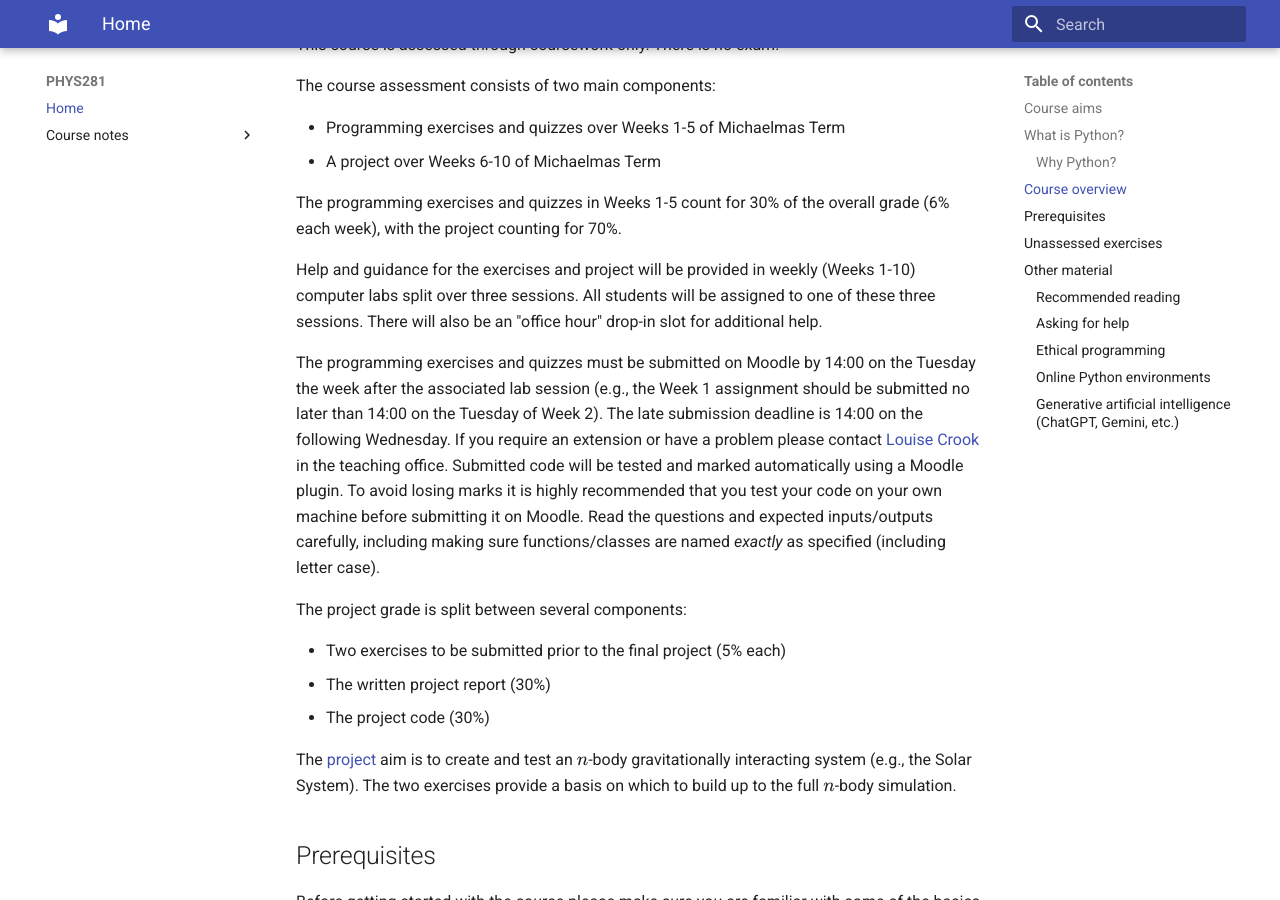
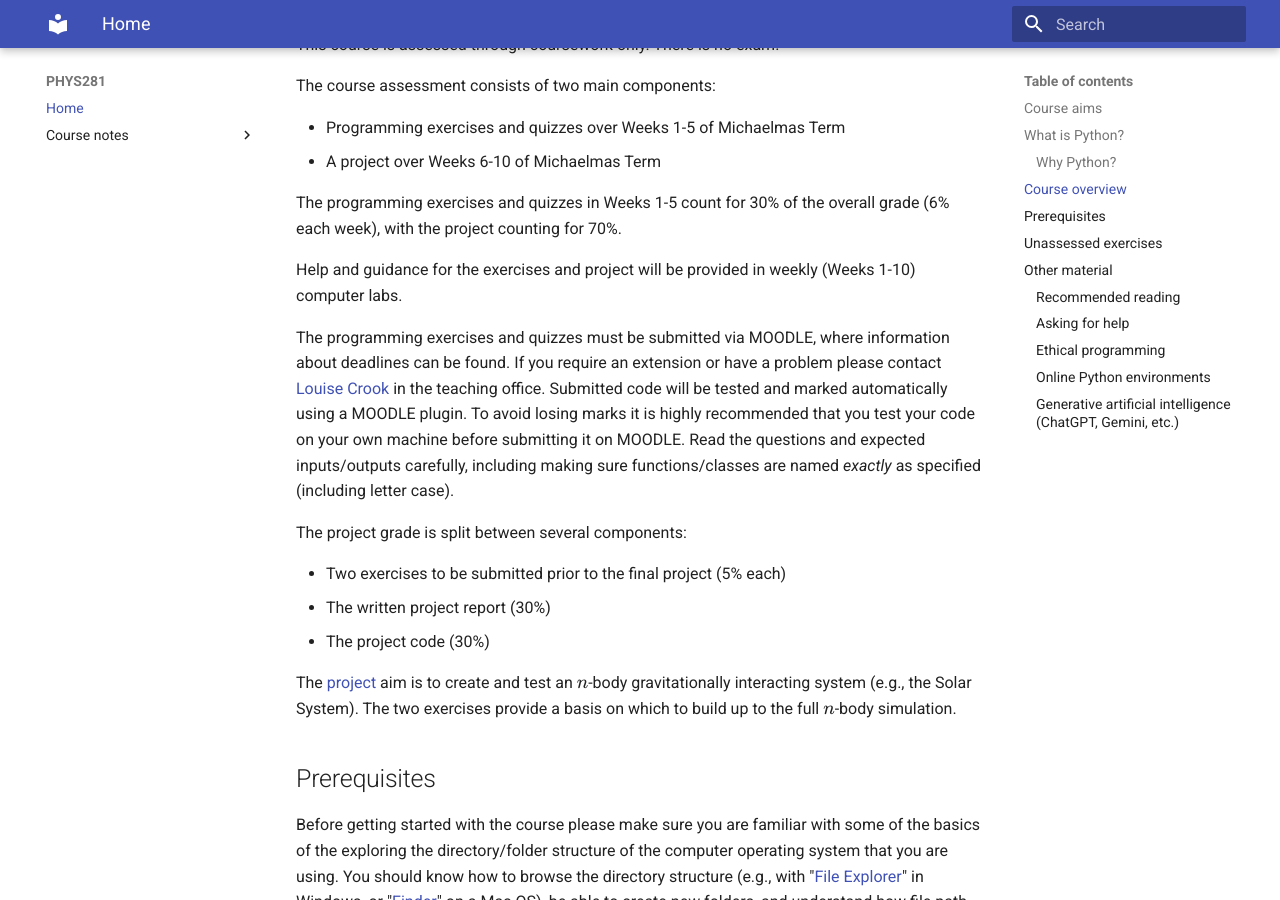
Before and after one commit to ndd21/PHYS281, an MkDocs documentation site: the page built from docs/index.md, in a window 1280 px wide and 900 px high, scrolled down 2878 px. Built offline with MkDocs 1.6.1 and Material for MkDocs 9.7.7, drawn with Linux system fonts in a browser that asks for light colours.

Commit message:
Removed some out-of-date information about labs and deadlines from the main website, spotted by Clio.

```diff
--- a/docs/index.md
+++ b/docs/index.md
@@ -134,21 +134,16 @@ The programming exercises and quizzes in Weeks 1-5 count for 30% of the
 overall grade (6% each week), with the project counting for 70%.
 
 Help and guidance for the exercises and project will be provided in
-weekly (Weeks 1-10) computer labs split over three sessions. All
-students will be assigned to one of these three sessions. There will
-also be an "office hour" drop-in slot for additional help.
+weekly (Weeks 1-10) computer labs.
 
-The programming exercises and quizzes must be submitted on Moodle by
-14:00 on the Tuesday the week after the associated lab session (e.g.,
-the Week 1 assignment should be submitted no later than 14:00 on the
-Tuesday of Week 2). The late submission deadline is 14:00 on the
-following Wednesday. If you require an extension or have a problem
-please contact [Louise
+The programming exercises and quizzes must be submitted via MOODLE,
+where information about deadlines can be found.  If you require an
+extension or have a problem please contact [Louise
 Crook](https://teams.microsoft.com/l/chat/0/0?users=louise.crook@lancaster.ac.uk)
 in the teaching office. Submitted code will be tested and marked
-automatically using a Moodle plugin. To avoid losing marks it is
+automatically using a MOODLE plugin. To avoid losing marks it is
 highly recommended that you test your code on your own machine before
-submitting it on Moodle. Read the questions and expected
+submitting it on MOODLE. Read the questions and expected
 inputs/outputs carefully, including making sure functions/classes are
 named *exactly* as specified (including letter case).
 
```
Also changed, not shown: docs/markinggrid.md (+1 -1 lines).
